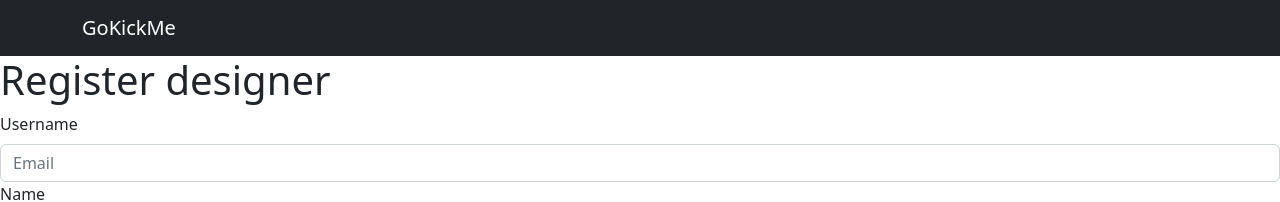
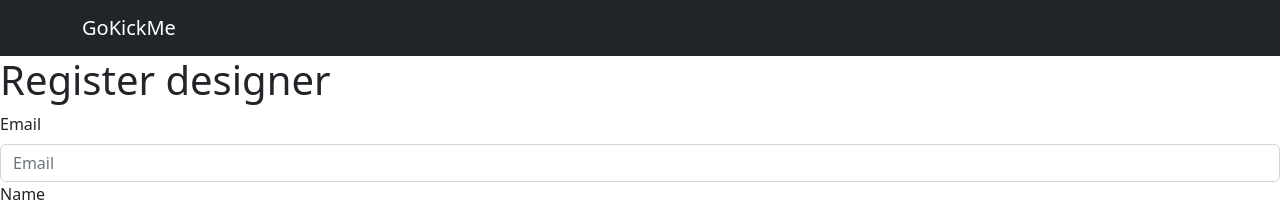
Before and after one commit to may-s-d/gokickme, a React (Create React App) app: page /registerDesigner in a window 1280 px wide. Shown: the top 202 px of the page. Built offline with nearby package versions, Linux system fonts and the light colour scheme.

Commit message:
I'm in NLP

```diff
--- a/src/pages/RegisterDesigner.js
+++ b/src/pages/RegisterDesigner.js
@@ -49,7 +49,7 @@ function RegisterDesigner() {
         <Header showAccountButtons={ false } loggedIn={ false }/>
         <h1>Register designer</h1>
         <Form.Group controlId='email'>
-            <Form.Label>Username</Form.Label>
+            <Form.Label>Email</Form.Label>
             <Form.Control type='text' placeholder='Email' autoComplete='off' />
         </Form.Group>
         <Form.Group controlId='name'>
```
